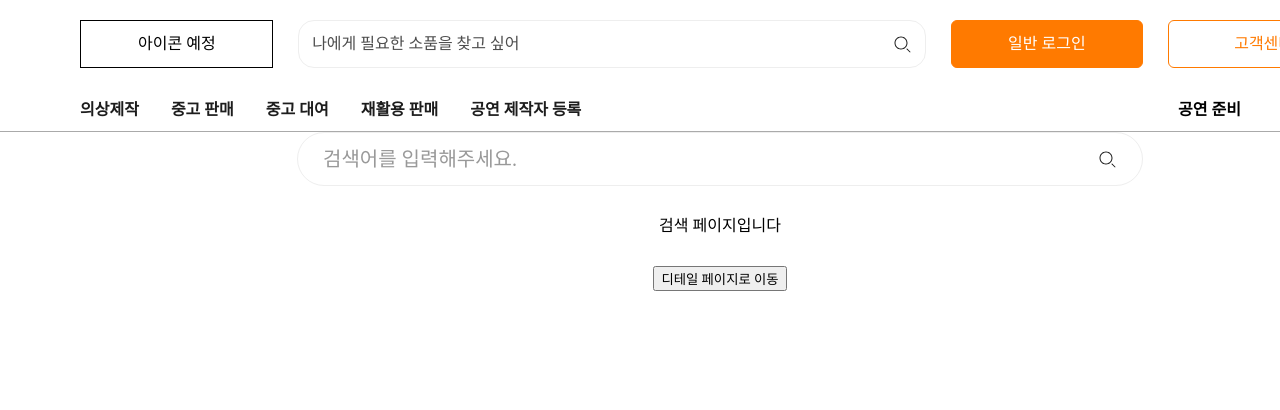
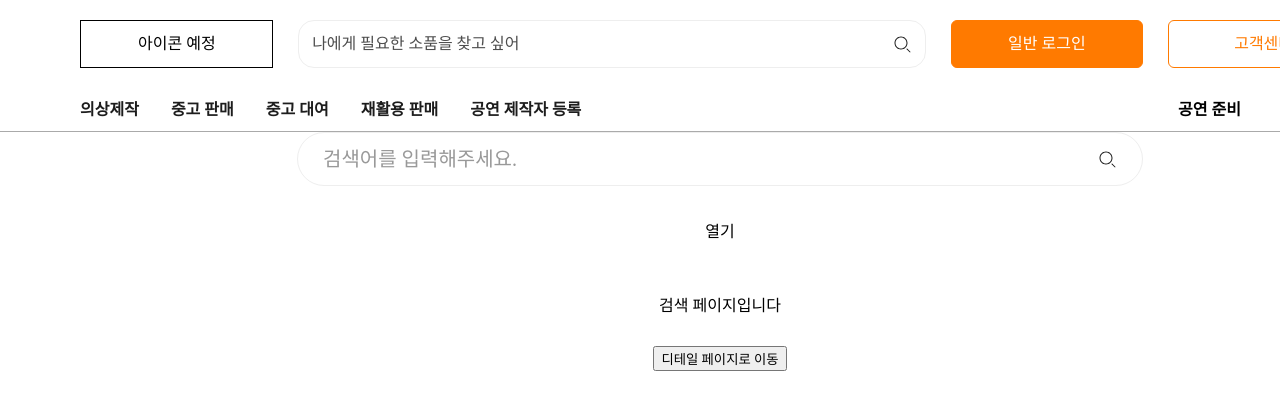
Before and after one commit to Stagecontainer/Client, a React (Vite) app: page /company/search in a window 1280 px wide. Shown: the top 410 px of the page. Built offline with nearby package versions, Linux system fonts and the light colour scheme; a web font is replaced by a local one.

Commit message:
feat-search : 아코디언 컴포넌트 추가

```diff
--- a/src/components/Accordion.jsx
+++ b/src/components/Accordion.jsx
@@ -1,16 +1,19 @@
 import { useState } from "react";
+import { Container } from "../styles/components/Accordion";
 
 const Accordion = () => {
-    const [isCollapse, setIsCollapse] = useState(false);
+  const [isCollapse, setIsCollapse] = useState(false);
 
-    return (
-        <div>
-            <header>
-                <button>열기</button>
-            </header>
-            <div className="contentWrapper">
+  return (
+    <Container>
+      <div className="contentWrapper"></div>
+      <footer>
+        <button onClick={() => setIsCollapse((prev) => !prev)}>
+          {isCollapse ? "닫기" : "열기"}
+        </button>
+      </footer>
+    </Container>
+  );
+};
 
-            </div>
-        </div>
-    );
-}
+export default Accordion;
--- a/src/pages/company/SearchItemPage.jsx
+++ b/src/pages/company/SearchItemPage.jsx
@@ -1,6 +1,7 @@
 import { Link } from "react-router-dom";
 import SearchBox from "../../components/search/SearchBox";
 import Container from "../../styles/pages/SearchItemPage";
+import Accordion from "../../components/Accordion";
 
 const SearchItemPage = () => {
   const id = 99;
@@ -8,6 +9,7 @@ const SearchItemPage = () => {
     <Container>
       <div className="wrap">
         <SearchBox />
+        <Accordion/>
         <h1>검색 페이지입니다</h1>
         <Link to={`/company/${id}`}>
           <button>디테일 페이지로 이동</button>
--- a/src/styles/components/Accordion.js
+++ b/src/styles/components/Accordion.js
@@ -1,13 +1,29 @@
 import styled from "styled-components";
 
 const Container = styled.div`
+  display: flex;
+  position: relative;
+
+  flex-direction: column;
+  justify-content: center;
+
+  & > footer {
+    height: 48px;
     display: flex;
-    position : relative;
-
-    flex-direction: column;
     justify-content: center;
 
-    & > .footer {
+    & > button {
+        height: 24px;
 
+        display: flex;
+        justify-content: center;
+        align-items: center;
+
+        font-size: 16px;
+        background-color: transparent;
+        border: none;
     }
+  }
 `;
+
+export { Container };
```
